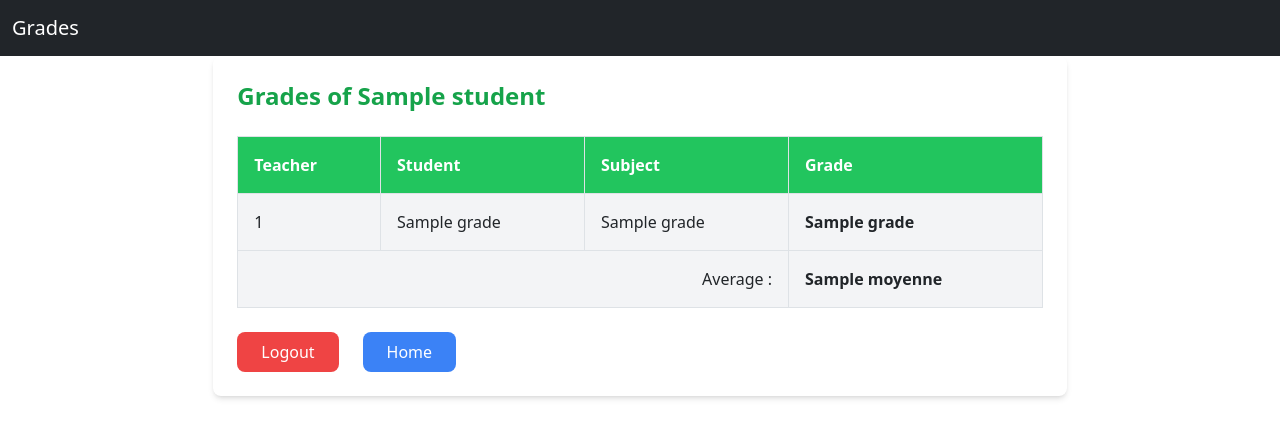
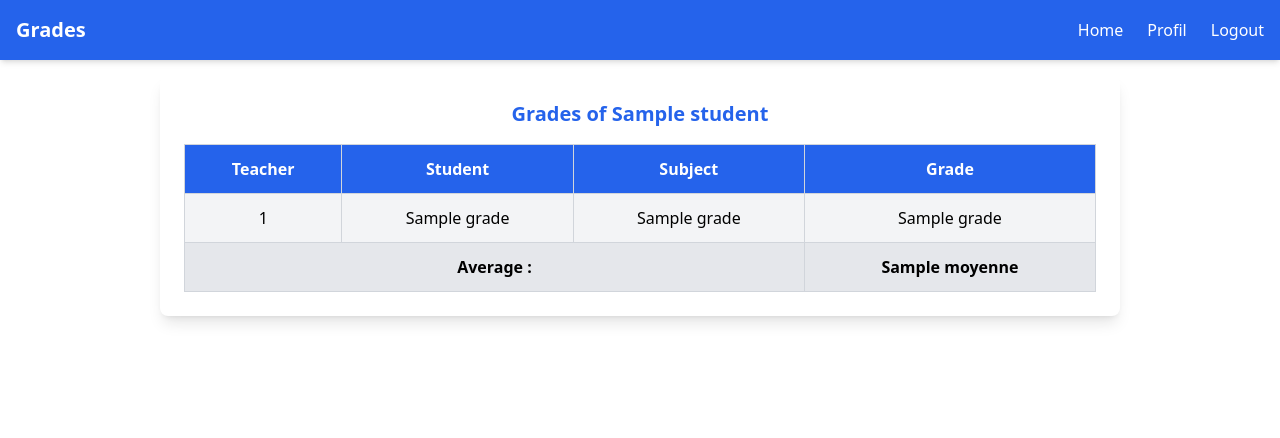
Before and after one commit to Bruburnono/DevSecOps, a Flask app: template templates/grades.html in a window 1280 px wide. Shown: the top 438 px of the page. Run offline with Flask 3, Linux system fonts and the light colour scheme; the template is opened without the code that fills it: most values are stand-ins (such as "Sample title", 1, 10 or a date in 2020); some libraries are stand-ins or nearby versions.

Commit message:
Update grades.html
tailwind

```diff
--- a/templates/grades.html
+++ b/templates/grades.html
@@ -5,61 +5,51 @@
     <meta name="viewport" content="width=device-width, initial-scale=1.0">
     <title>Mes Notes</title>
     <script src="https://cdn.tailwindcss.com"></script>
-    <link href="https://cdn.jsdelivr.net/npm/bootstrap@5.3.0/dist/css/bootstrap.min.css" rel="stylesheet">
-
 </head>
 <body>
-    <div>
-        <nav class="navbar navbar-expand-lg navbar-dark bg-dark">
-            <div class="container">
-                <a class="navbar-brand" href="#">Grades</a>
-                <div class="collapse navbar-collapse">
-                    <ul class="navbar-nav ms-auto">
-                        <li class="nav-item"><a class="nav-link" href="/">Home</a></li>
-                        <li class="nav-item"><a class="nav-link" href="/logout">Logout</a></li>
-                        <li class="nav-item"><a class="nav-link" href="/logout">My Profile</a></li>
+    <nav class="bg-blue-600 text-white shadow-md p-4">
+        <div class="container mx-auto flex justify-between items-center">
+            <h1 class="text-xl font-bold">Grades</h1>
+            <ul class="flex space-x-6">
+                <li><a href="/" class="hover:underline">Home</a></li>
+                <li><a href="/dashboard" class="hover:underline">Profil</a></li>
+                <li><a href="/logout" class="hover:underline">Logout</a></li>
             </ul>
         </div>
-            </div>
     </nav>
-    </div>
-    <div class="mx-auto bg-white shadow-md rounded-lg p-6 w-2/3">
-        <h2 class="text-2xl font-semibold mb-4 text-green-600">Grades of {{ student }}</h2>
 
-        <table class="w-full border-collapse border border-gray-300">
-            <thead>
-                <tr class="bg-green-500 text-white">
-                    <th class="p-3 border">Teacher</th>
-                    <th class="p-3 border">Student</th>
-                    <th class="p-3 border">Subject</th>
-                    <th class="p-3 border">Grade</th>
+    <div class="flex justify-center mt-4">
+        <div class="bg-white shadow-lg rounded-lg p-6 w-3/4">
+            <h3 class="text-center text-blue-600 font-bold text-xl mb-4">Grades of {{ student }}</h3>
+            <div class="overflow-x-auto">
+                <table class="w-full border-collapse border border-gray-300 text-center">
+                    <thead class="bg-blue-600 text-white">
+                        <tr>
+                            <th class="p-3 border border-gray-300">Teacher</th>
+                            <th class="p-3 border border-gray-300">Student</th>
+                            <th class="p-3 border border-gray-300">Subject</th>
+                            <th class="p-3 border border-gray-300">Grade</th>
                         </tr>
                     </thead>
                     <tbody>
                         {% for grade in grades %}
-                <tr class="bg-gray-100 hover:bg-gray-200">
-                    <td class="p-3 border">{{ grade[0] }}</td>  <!-- Professeur -->
-                    <td class="p-3 border">{{ grade[1] }}</td>  <!-- Étudiant -->
-                    <td class="p-3 border">{{ grade[2] }}</td>  <!-- Matière -->
-                    <td class="p-3 border font-bold">{{ grade[3] }}</td>  <!-- Note -->
+                        <tr class="bg-gray-100">
+                            <td class="p-3 border border-gray-300">{{ grade[0] }}</td> <!-- Professeur -->
+                            <td class="p-3 border border-gray-300">{{ grade[1] }}</td> <!-- Étudiant -->
+                            <td class="p-3 border border-gray-300">{{ grade[2] }}</td> <!-- Matière -->
+                            <td class="p-3 border border-gray-300">{{ grade[3] }}</td> <!-- Note -->
                         </tr>
                         {% endfor %}
-                <tr class="bg-gray-100 hover:bg-gray-200">
-                    <td colspan="3" class="p-3 border text-right">Average :</td>
-                    <td class="p-3 border font-bold">{{ moyenne }}</td>
+                        <tr class="bg-gray-200 font-bold">
+                            <td colspan="3" class="text-center p-3 border border-gray-300">Average :</td>
+                            <td class="p-3 border border-gray-300">{{ moyenne }}</td>
                         </tr>
                     </tbody>
                 </table>
-
-        <div class="mt-4 flex gap-4">
-            <a href="{{ url_for('logout') }}" class="px-4 py-2 bg-red-500 text-white rounded-lg hover:bg-red-600">
-                Logout
-            </a>
-            <a href="{{ url_for('dashboard') }}" class="px-4 py-2 bg-blue-500 text-white rounded-lg hover:bg-blue-600">
-                Home
-            </a>
             </div>
         </div>
+    </div>
+
     <script src="https://cdn.jsdelivr.net/npm/bootstrap@5.3.0/dist/js/bootstrap.bundle.min.js"></script>
 </body>
 </html>
```
Lines whose indentation alone changed are shown as unchanged.
